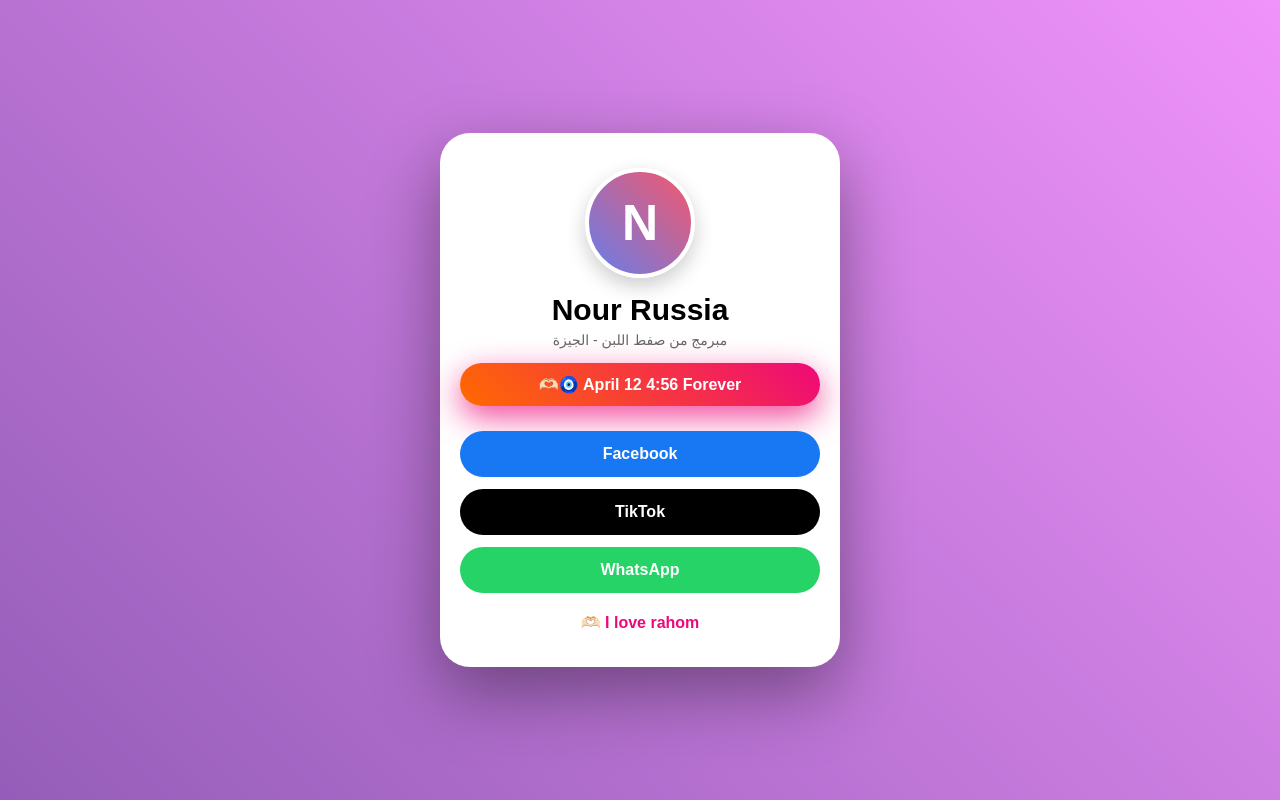
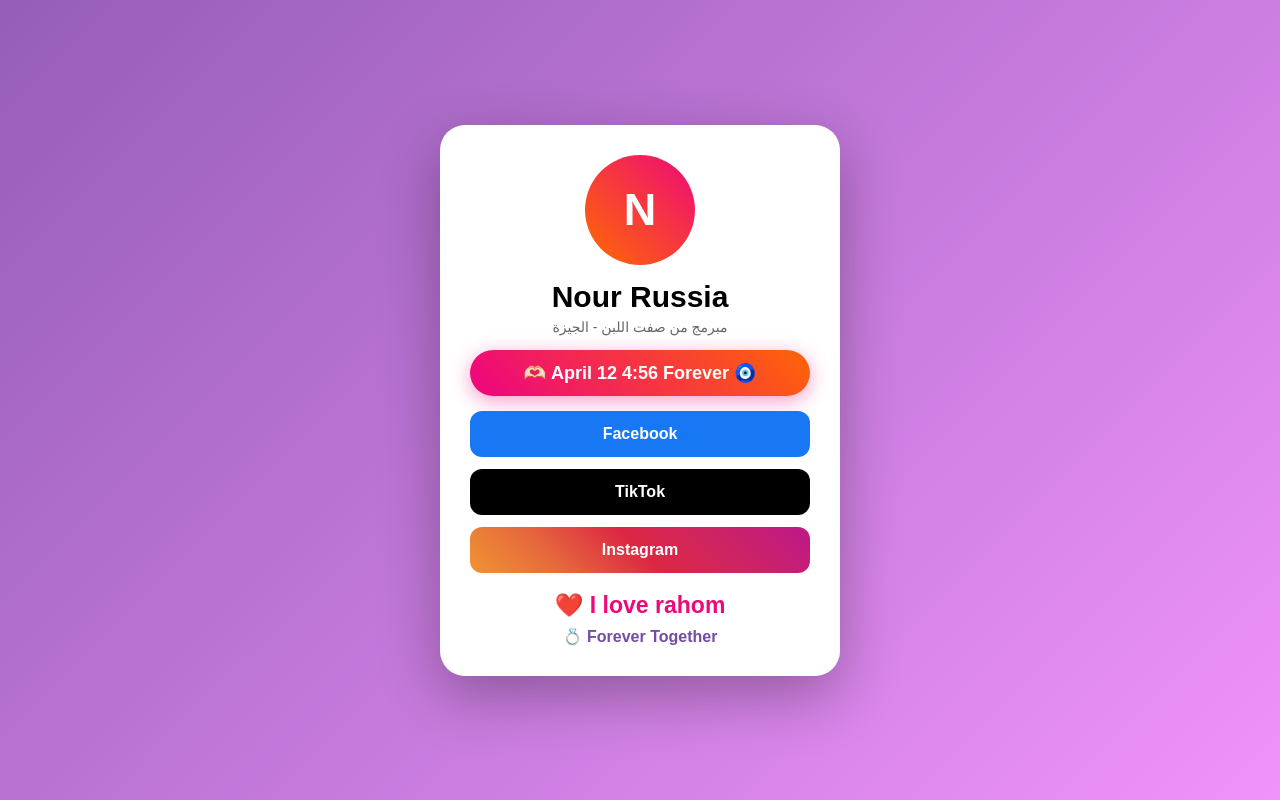
Before and after one commit to nourrussia1-eng/nour-website, a plain HTML site: page index.html in a window 1280 px wide. Drawn offline with Linux system fonts and the light colour scheme.

Commit message:
Update index.html

```diff
--- a/index.html
+++ b/index.html
@@ -6,29 +6,33 @@
 <title>Nour Russia - Rahom Forever</title>
 <style>
 *{margin:0;padding:0;box-sizing:border-box}
-body{font-family:Arial;background:linear-gradient(45deg,#667eea,#764ba2,#f093fb,#f5576c);background-size:400% 400%;animation:g 8s infinite;min-height:100vh;display:flex;align-items:center;justify-content:center;padding:20px}
+body{font-family:Arial;background:linear-gradient(135deg,#667eea,#764ba2,#f093fb,#f5576c);background-size:400% 400%;animation:g 8s ease infinite;min-height:100vh;display:flex;justify-content:center;align-items:center;padding:20px}
 @keyframes g{0%{background-position:0% 50%}50%{background-position:100% 50%}100%{background-position:0% 50%}}
-.card{background:white;width:100%;max-width:400px;border-radius:30px;padding:35px 20px;text-align:center;box-shadow:0 25px 70px rgba(0,0,0,.4)}
-.avatar{width:110px;height:110px;border-radius:50%;background:linear-gradient(45deg,#667eea,#f5576c);display:flex;align-items:center;justify-content:center;color:white;font-size:50px;font-weight:bold;margin:0 auto;border:4px solid white;box-shadow:0 8px 20px rgba(0,0,0,.2)}
+.card{background:white;width:100%;max-width:400px;border-radius:25px;padding:30px;text-align:center;box-shadow:0 20px 60px rgba(0,0,0,0.3)}
+.avatar{width:110px;height:110px;border-radius:50%;background:linear-gradient(45deg,#ff6a00,#ee0979);display:flex;justify-content:center;align-items:center;color:white;font-size:45px;font-weight:bold;margin:0 auto}
 h1{font-size:30px;margin:15px 0 5px}
 .bio{color:#666;font-size:14px;margin-bottom:15px}
-.forever{background:linear-gradient(45deg,#ff6a00,#ee0979);color:white;padding:12px 20px;border-radius:25px;font-weight:bold;margin:15px 0 25px;box-shadow:0 8px 20px rgba(238,9,121,.5);animation:glow 2s infinite alternate}
-@keyframes glow{to{box-shadow:0 12px 35px rgba(238,9,121,.8)}}
-.btn{display:block;padding:14px;margin-bottom:12px;border-radius:50px;color:white;text-decoration:none;font-weight:bold}
-.fb{background:#1877F2} .tiktok{background:#000} .wa{background:#25D366}
-.love{margin-top:20px;color:#ee0979;font-weight:bold}
+.forever{background:linear-gradient(45deg,#ff6a00,#ee0979,#ff6a00);background-size:200% 200%;animation:glow 2s infinite;color:white;padding:12px 20px;border-radius:50px;font-weight:bold;font-size:18px;margin:15px 0;box-shadow:0 5px 20px rgba(238,9,121,0.4)}
+@keyframes glow{0%{background-position:0% 50%}50%{background-position:100% 50%}100%{background-position:0% 50%}}
+.btn{display:block;padding:14px;margin-bottom:12px;border-radius:12px;color:white;text-decoration:none;font-weight:bold;font-size:16px;transition:0.3s}
+.btn:active{transform:scale(0.97)}
+.fb{background:#1877F2}.tiktok{background:#000}.insta{background:linear-gradient(45deg,#f09433,#e6683c,#dc2743,#cc2366,#bc1888)}
+.love{margin-top:20px;color:#ee0979;font-weight:bold;font-size:22px;animation:pulse 1.5s infinite}
+@keyframes pulse{0%{transform:scale(1)}50%{transform:scale(1.05)}100%{transform:scale(1)}}
+.date{margin-top:8px;color:#764ba2;font-weight:bold}
 </style>
 </head>
 <body>
 <div class="card">
 <div class="avatar">N</div>
 <h1>Nour Russia</h1>
-<p class="bio">مبرمج من صفط اللبن - الجيزة</p>
-<div class="forever">April 12 4:56 Forever 🧿🫶🏻</div>
-<a class="btn fb" href="https://www.facebook.com/share/1HwsPXxBKT/" target="_blank">Facebook</a>
-<a class="btn tiktok" href="https://www.tiktok.com/@33_n.o.u.r_xx" target="_blank">TikTok</a>
-<a class="btn wa" href="https://wa.me/201110449830" target="_blank">WhatsApp</a>
-<p class="love">I love rahom 🫶🏻</p>
+<p class="bio">مبرمج من صفت اللبن - الجيزة</p>
+<div class="forever">🧿 April 12 4:56 Forever 🫶🏻</div>
+<a class="btn fb" href="https://www.facebook.com/share/1F4ZbHoJ3t/" target="_blank">Facebook</a>
+<a class="btn tiktok" href="https://www.tiktok.com/@nourrussia1?_t=ZS-90zE1jLqjQw&_r=1" target="_blank">TikTok</a>
+<a class="btn insta" href="https://www.instagram.com/nour_russia1?igsh=c2p5aGgzY3NreW1q" target="_blank">Instagram</a>
+<div class="love">I love rahom ❤️</div>
+<div class="date">Forever Together 💍</div>
 </div>
 </body>
 </html>
```
